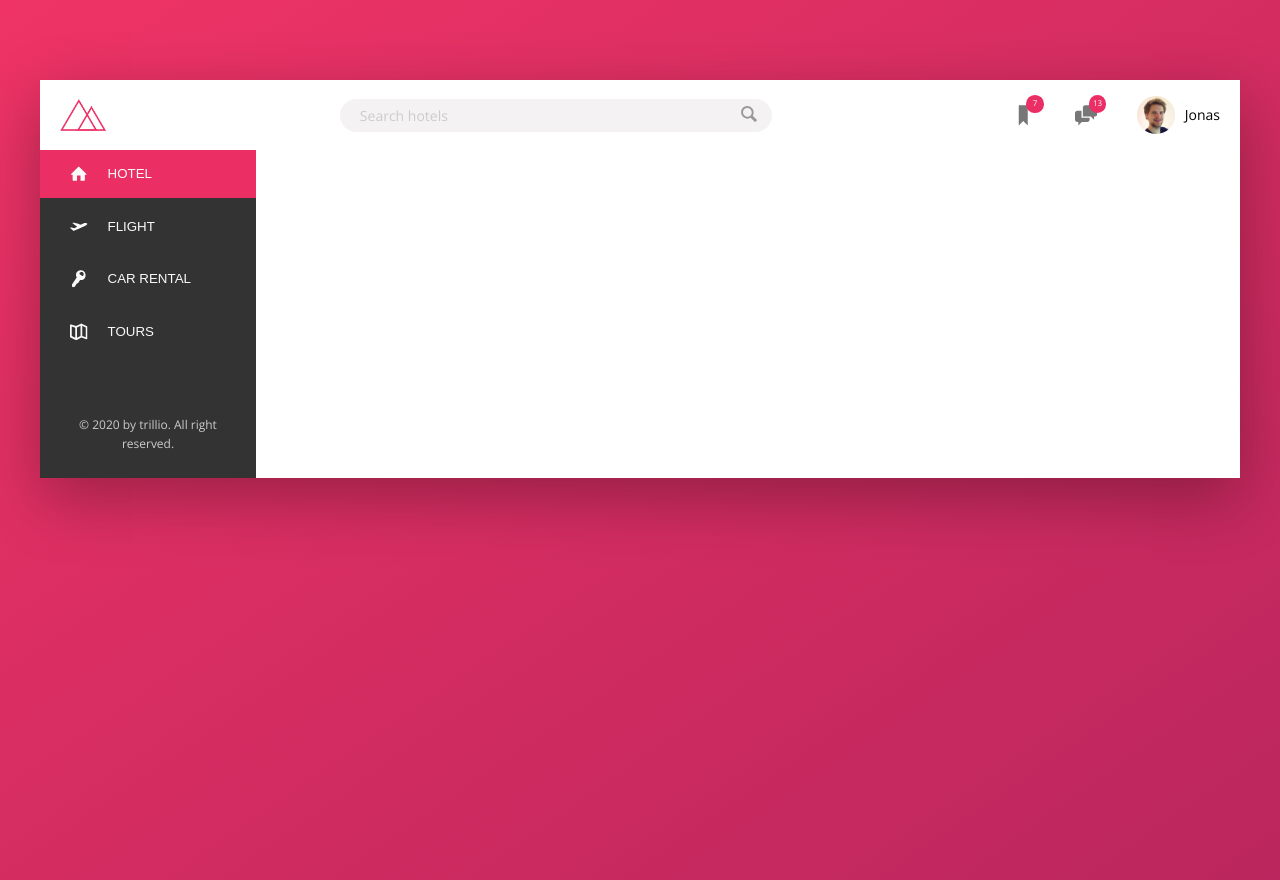
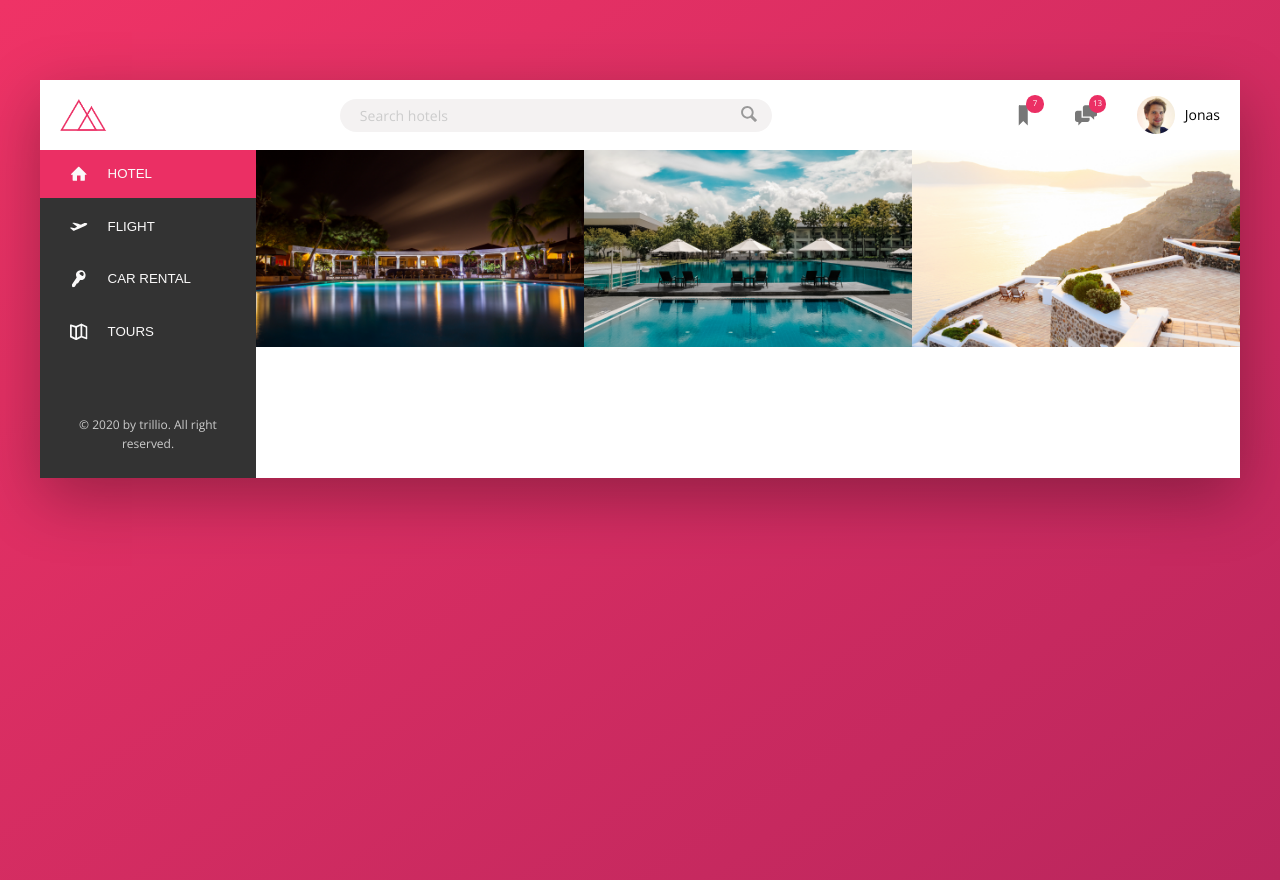
Before and after one commit to hellovincenzo/trillio-react-app, a React (Create React App) app: page / in a window 1280 px wide. Built offline with nearby package versions, Linux system fonts and the light colour scheme.

Commit message:
Build Gallery Component

```diff
--- /dev/null
+++ b/src/components/Gallery/Gallery.js
@@ -0,0 +1,27 @@
+import React from 'react';
+
+// COMPONENT
+import Container from '../Container/Container';
+import GalleryItem from '../GalleryItem/GalleryItem';
+
+// IMG
+import Hotel1 from '../../assets/img/hotel-1.jpg';
+import Hotel2 from '../../assets/img/hotel-2.jpg';
+import Hotel3 from '../../assets/img/hotel-3.jpg';
+
+const Gallery = () => {
+  const GALLERY_DATA = [
+    { src: Hotel1, alt: 'Photo of hotel 1' },
+    { src: Hotel2, alt: 'Photo of hotel 2' },
+    { src: Hotel3, alt: 'Photo of hotel 3' }
+  ];
+  return (
+    <Container className="gallery">
+      {GALLERY_DATA.map((gallery, i) => (
+        <GalleryItem key={i.toString()} src={gallery.src} alt={gallery.alt} />
+      ))}
+    </Container>
+  );
+};
+
+export { Gallery as default };
--- /dev/null
+++ b/src/components/GalleryItem/GalleryItem.js
@@ -0,0 +1,18 @@
+import React from 'react';
+import PropTypes from 'prop-types';
+
+// COMPONENT
+import Container from '../Container/Container';
+
+const GalleryItem = ({ src, alt }) => (
+  <Container tag="figure" className="gallery__item">
+    <img src={src} alt={alt} className="gallery__photo" />
+  </Container>
+);
+
+GalleryItem.propTypes = {
+  src: PropTypes.string.isRequired,
+  alt: PropTypes.string.isRequired
+};
+
+export { GalleryItem as default };
--- a/src/components/Main/Main.js
+++ b/src/components/Main/Main.js
@@ -1,10 +1,12 @@
 import React from 'react';
-import PropTypes from 'prop-types';
 
-const Main = ({ children }) => <main className="hotel-view">{children}</main>;
+// COMPONENTS
+import Gallery from '../Gallery/Gallery';
 
-Main.propTypes = {
-  children: PropTypes.node.isRequired
-};
+const Main = () => (
+  <main className="hotel-view">
+    <Gallery />
+  </main>
+);
 
 export { Main as default };
--- /dev/null
+++ b/src/sass/components/_gallery.scss
@@ -0,0 +1,8 @@
+.gallery {
+  display: flex;
+
+  &__photo {
+    width: 100%;
+    display: block;
+  }
+}
--- a/src/sass/main.scss
+++ b/src/sass/main.scss
@@ -19,6 +19,7 @@
 @import './components/searchbox';
 @import './components/user-nav';
 @import './components/sidebar';
+@import './components/gallery';
 
 // LAYOUT
 @import './layout/header';
```
